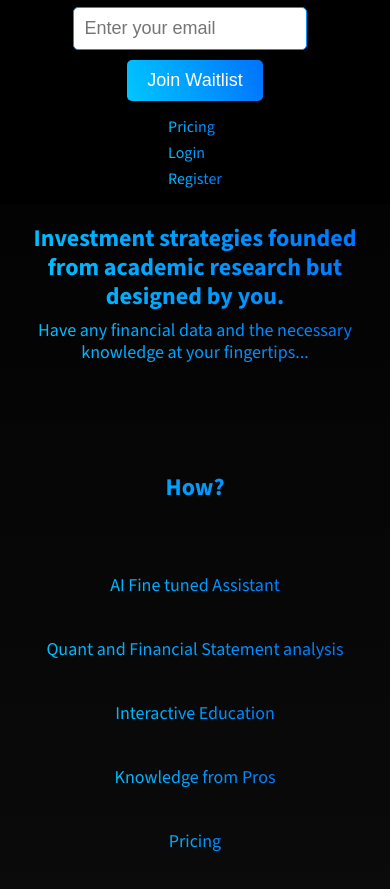
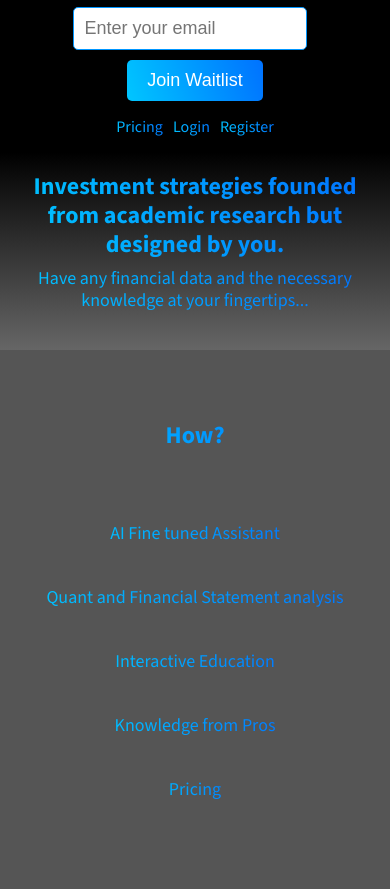
Before and after one commit to TeamCinco/CincoData-Landing, a plain HTML site: page testapp/index.html in a window 390 px wide. Shown: the part 45-934 px from the top of the page. Drawn offline with nearby package versions, Linux system fonts and the light colour scheme.

Commit message:
Navbar Back for mobile

```diff
--- a/testapp/styles.css
+++ b/testapp/styles.css
@@ -2,7 +2,7 @@ body {
     margin: 0;
     font-family: 'Source Sans 3', sans-serif;
     color: #0096ff;
-    background: linear-gradient(to bottom, #000, #444);
+    background: linear-gradient(to bottom, #000000, #333333, #555555, #777777);
 }
 
 header {
@@ -11,6 +11,7 @@ header {
     align-items: center;
     padding: 10px 20px;
     background: #000;
+    flex-wrap: wrap; /* Allow items to wrap on smaller screens */
 }
 
 .logo {
@@ -62,6 +63,7 @@ nav a {
     height: 100vh; /* Full viewport height */
     text-align: center;
     padding: 20px; /* Add padding */
+    background: linear-gradient(to bottom, #000000, #222222, #444444, #666666); /* More pronounced gradient */
 }
 
 .hero h1 {
@@ -85,6 +87,7 @@ nav a {
 section {
     padding: 100px 20px;
     text-align: center;
+    background: #555555; /* Add background color for sections */
 }
 
 .how {
@@ -213,23 +216,6 @@ footer {
 
 /* Media Queries for mobile optimization */
 @media (max-width: 768px) {
-    .hero {
-        padding: 20px;
-        height: auto; /* Adjust height for mobile */
-    }
-
-    .hero h1 {
-        font-size: 24px;
-        margin: 0;
-        line-height: 1.2; /* Adjust line height for better readability */
-    }
-
-    .hero p {
-        font-size: 18px;
-        margin-top: 10px;
-        line-height: 1.2; /* Adjust line height for better readability */
-    }
-
     header {
         flex-direction: column;
         align-items: center;
@@ -247,12 +233,31 @@ footer {
     }
 
     nav {
+        display: flex;
+        justify-content: center;
+        flex-wrap: wrap;
         margin-top: 10px;
     }
 
     nav a {
-        display: block;
-        margin: 5px 0; /* Stack navigation links */
+        margin: 5px; /* Adjust margin for mobile */
+    }
+
+    .hero {
+        padding: 20px;
+        height: auto; /* Adjust height for mobile */
+    }
+
+    .hero h1 {
+        font-size: 24px;
+        margin: 0;
+        line-height: 1.2; /* Adjust line height for better readability */
+    }
+
+    .hero p {
+        font-size: 18px;
+        margin-top: 10px;
+        line-height: 1.2; /* Adjust line height for better readability */
     }
 
     .features, .placeholder-container {
```
